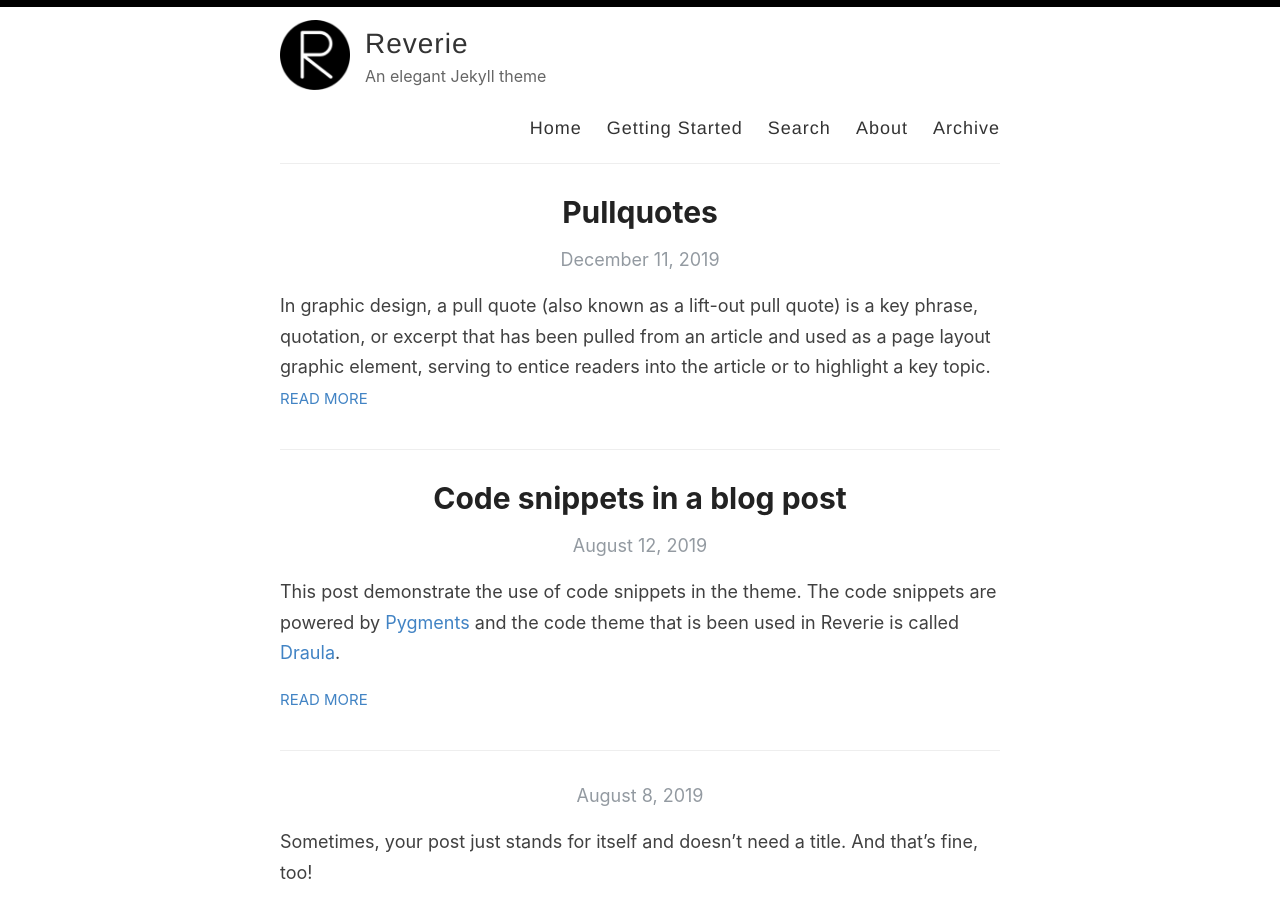
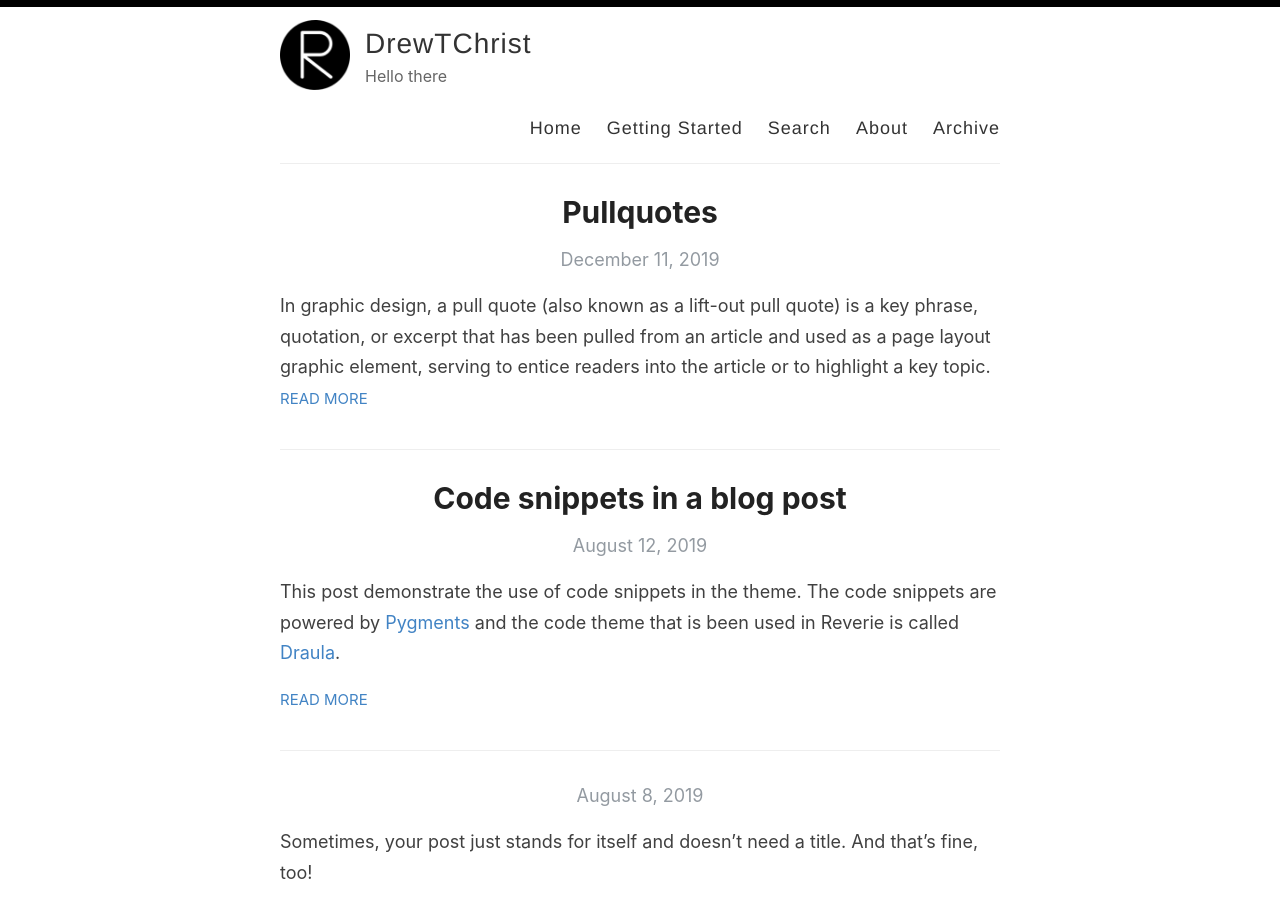
Before and after one commit to DrewTChrist/drewtchrist.github.io, a Jekyll site: the page built from index.html, in a window 1280 px wide and 900 px high. Built offline with Jekyll 4.4.1, drawn with Linux system fonts in a browser that asks for light colours; the list of posts is cut into pages by our own code.

Commit message:
Update _config.yml

```diff
--- a/_config.yml
+++ b/_config.yml
@@ -3,13 +3,13 @@
 #
 
 # Name of your site (displayed in the header)
-name: Reverie
+name: DrewTChrist
 
 # Name of the author
-author: Amit Merchant
+author: Andrew Christiansen
 
 # Short bio or description (displayed in the header)
-description: An elegant Jekyll theme
+description: Hello there
 
 # URL of your avatar or profile pic (you could use your GitHub profile pic)
 avatar: /images/reverie.png
@@ -21,15 +21,15 @@
 # Includes an icon in the footer for each username you enter
 footer-links:
   dribbble:
-  email: amit.d.merchant@gmail.com
+  email:
   facebook:
   flickr:
-  github: amitmerchant1990/reverie
+  github: github.com/drewtchrist
   instagram:
   linkedin:
   pinterest:
   rss: rss
-  twitter: amit_merchant
+  twitter:
   stackoverflow:
   youtube: # channel/<your_long_string> or user/<user-name>
   googleplus: # anything in your profile username that comes after plus.google.com/
@@ -41,21 +41,21 @@
 disqus:
 
 # Enter your Google Analytics web tracking code (e.g. UA-2110908-2) to activate tracking
-google_analytics: UA-43339302-11
+google_analytics:
 
 # For newer "GA4" analytics, use the following instead of the "UA" entry above
 #google_analytics_ga4: G-GABC1DEFG
 
 # Your website URL (e.g. http://amitmerchant1990.github.io or http://www.amitmerchant.com)
 # Used for Sitemap.xml and your RSS feed
-url: http://www.amitmerchant.com/reverie
-enforce_ssl: https://www.amitmerchant.com/reverie
+url: https://drewtchrist.github.io
+enforce_ssl: https://drewtchrist.github.io
 
 # If you're hosting your site at a Project repository on GitHub pages
 # (http://yourusername.github.io/repository-name)
 # and NOT your User repository (http://yourusername.github.io)
 # then add in the baseurl here, like this: "/repository-name"
-baseurl: "/reverie"
+baseurl:
 
 #
 # !! You don't need to change any of the configuration flags below !!
```
